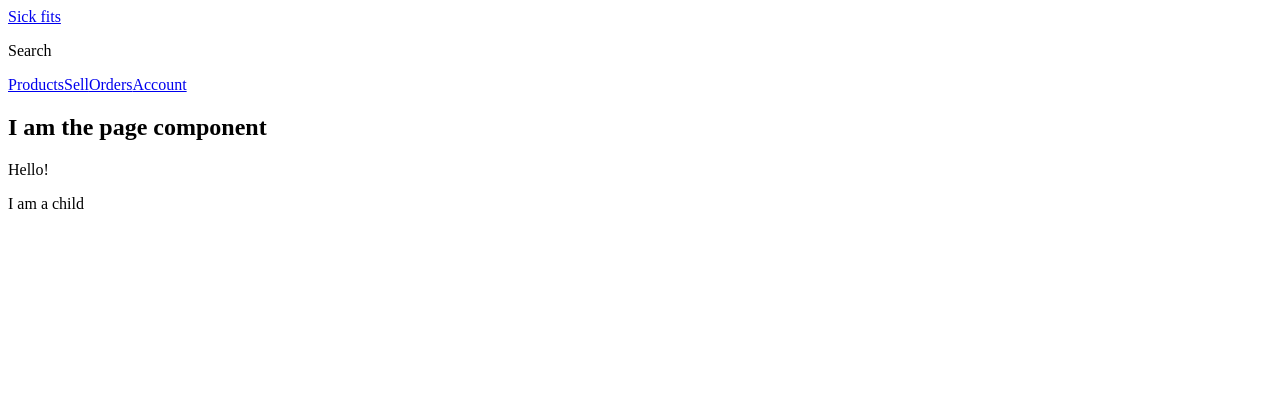
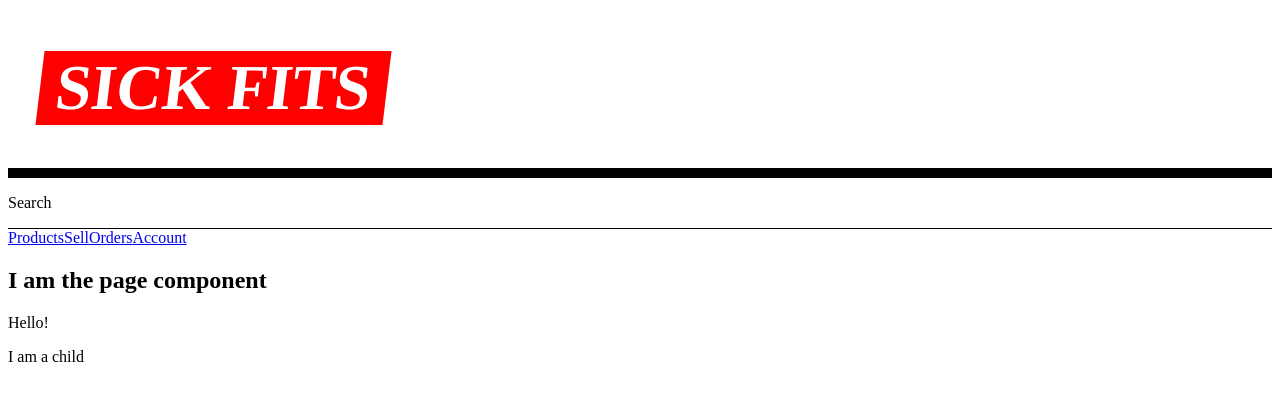
Before and after one commit to alexterenda/ephemera, a Next.js app in the folder frontend/: page / in a window 1280 px wide. Shown: the top 400 px of the page. Built offline with nearby package versions, Linux system fonts and the light colour scheme.

Commit message:
Header and sell page update

```diff
--- a/frontend/components/Header.js
+++ b/frontend/components/Header.js
@@ -1,16 +1,52 @@
 import Link from 'next/link'
 import Nav from './nav'
 
+import styled from 'styled-components'
+
+const Logo = styled.h1 `
+    font-size: 4rem;
+    margin-left: 2rem;
+    position: relative;
+    z-index: 2;
+    transform: skew(-7deg);
+    background: red;
+    a {
+        color: white;
+        text-decoration: none;
+        text-transform: uppercase;
+        padding: 0.5rem 1rem;
+    }
+`
+
+const HeaderStyles = styled.header`
+  .bar {
+    border-bottom: 10px solid var(--black, black);
+    display: grid;
+    grid-template-columns: auto 1fr;
+    justify-content: space-between;
+    align-items: center;
+  }
+  .sub-bar {
+    display: grid;
+    grid-template-columns: 1fr auto;
+    border-bottom: 1px solid var(--black, black);
+  }
+`;
+
 export default function Header() {
     return(
-        <header>
+        <HeaderStyles>
         <div className="bar">
-            <Link href='/'>Sick fits</Link>
+            <Logo>
+                <Link href='/'>
+                    Sick Fits
+                </Link>
+            </Logo>
         </div>
         <div className="sub-bar">
             <p>Search</p>
         </div>
             <Nav />
-        </header>
+        </HeaderStyles>
     )
 }
--- a/frontend/pages/sell.js
+++ b/frontend/pages/sell.js
@@ -2,8 +2,6 @@
 
 export default function SellPage() {
   return (
-    <Page>
       <p>Sell</p>
-    </Page>
   );
 }
```
